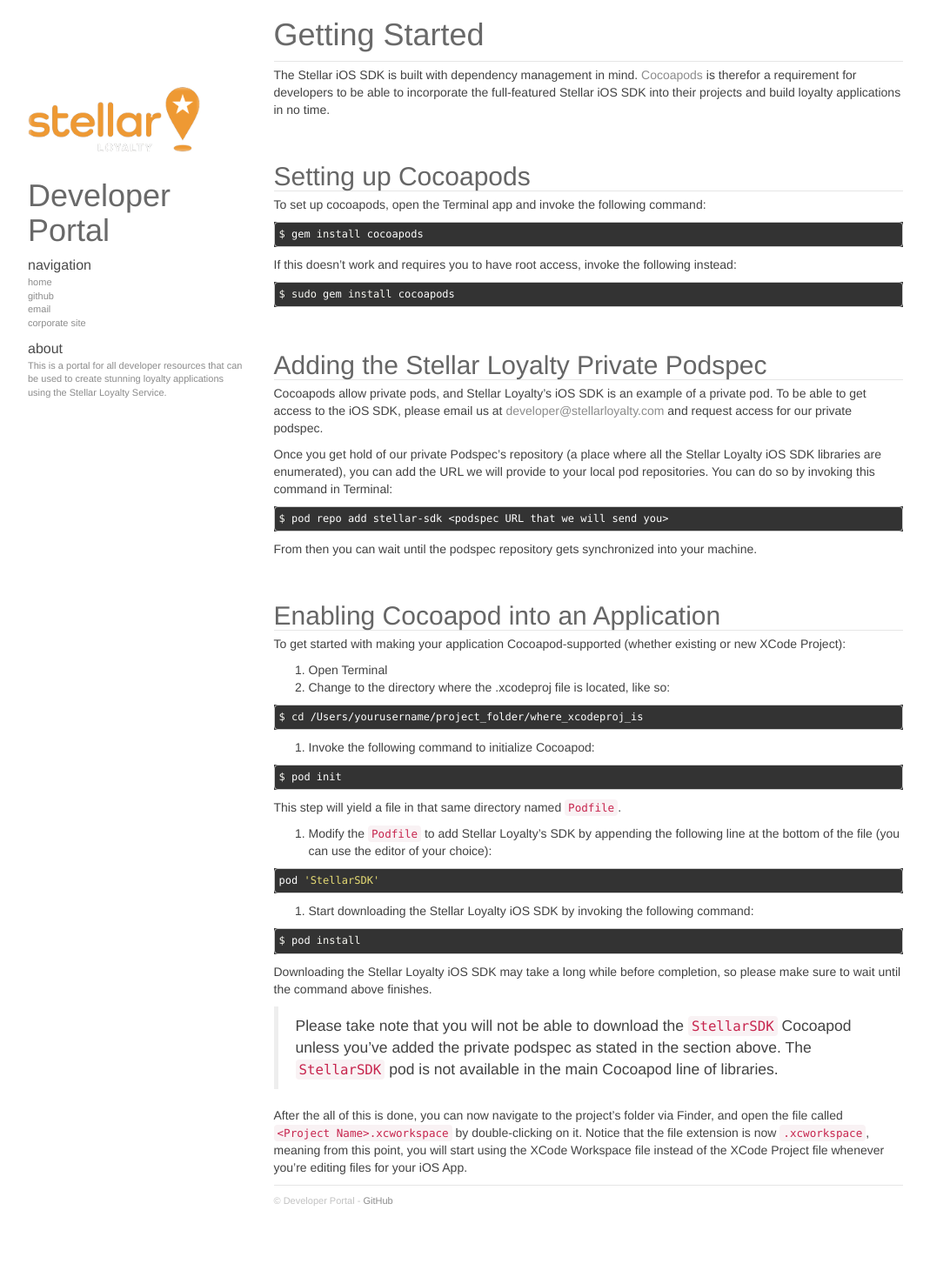
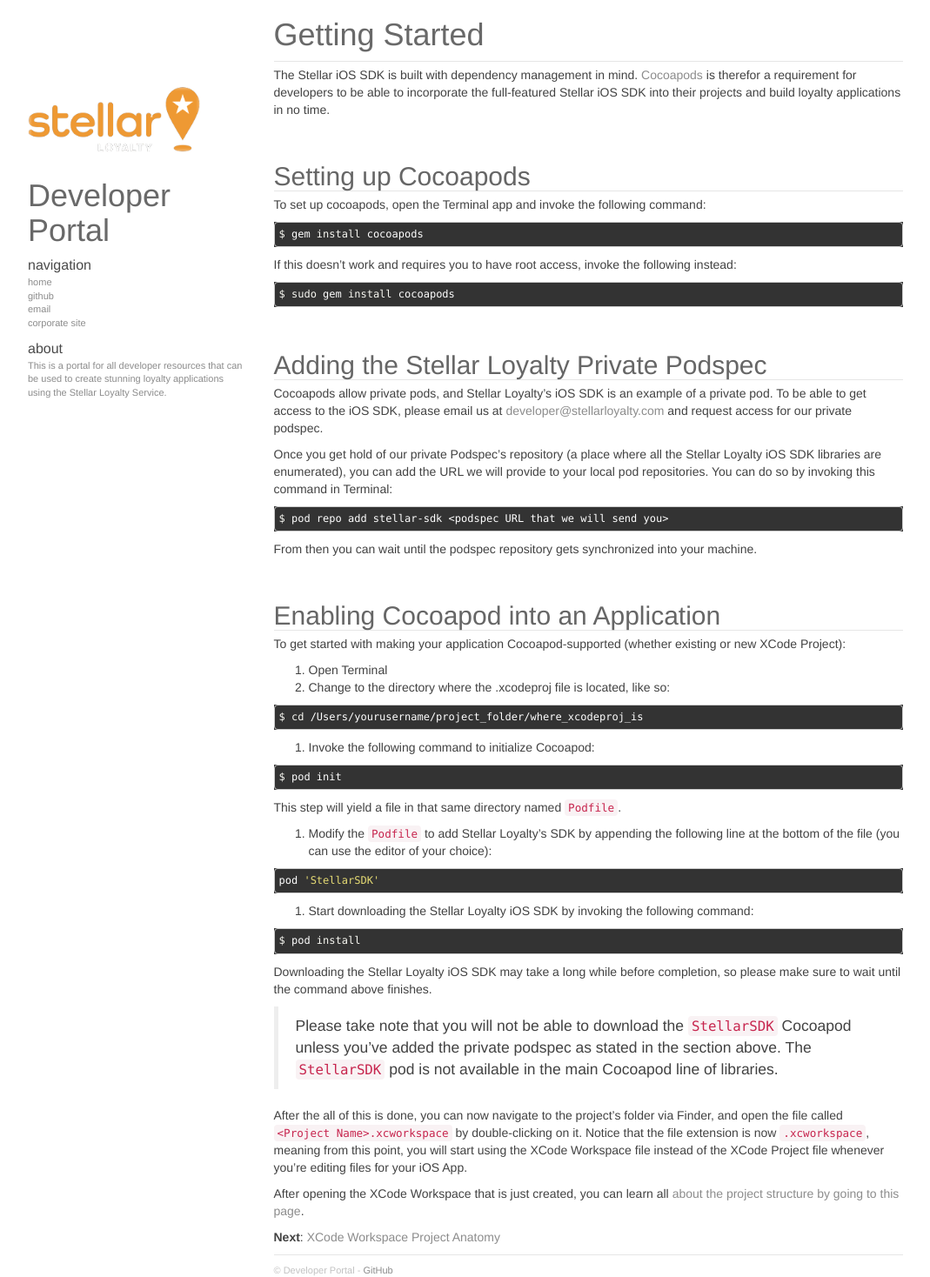
Before and after one commit to jofell/stellar-dev, a Jekyll site: the page built from _ios_sdk/pages/00_getting_started.md, in a window 1280 px wide. Shown: the whole page at 87% size, without its empty margins (58-1127 px from the left). Built offline with Jekyll 4.4.1, drawn with Linux system fonts in a browser that asks for light colours; nearby versions of some CDN libraries; Markdown is read by kramdown in place of the engine named in the settings; before the commit the page ends 1388 px from its top, so only the background shows below that.

Commit message:
Adding more information and lead to where the next article is

```diff
--- a/_ios_sdk/pages/00_getting_started.md
+++ b/_ios_sdk/pages/00_getting_started.md
@@ -55,3 +55,7 @@
 > libraries.
 
 After the all of this is done, you can now navigate to the project's folder via Finder, and open the file called `<Project Name>.xcworkspace` by double-clicking on it. Notice that the file extension is now `.xcworkspace`, meaning from this point, you will start using the XCode Workspace file instead of the XCode Project file whenever you're editing files for your iOS App.
+
+After opening the XCode Workspace that is just created, you can learn all [about the project structure by going to this page]({{site.baseurl}}/ios_sdk/pages/01_project_anatomy.html).
+
+**Next**: [XCode Workspace Project Anatomy]({{site.baseurl}}/ios_sdk/pages/01_project_anatomy.html)
```
